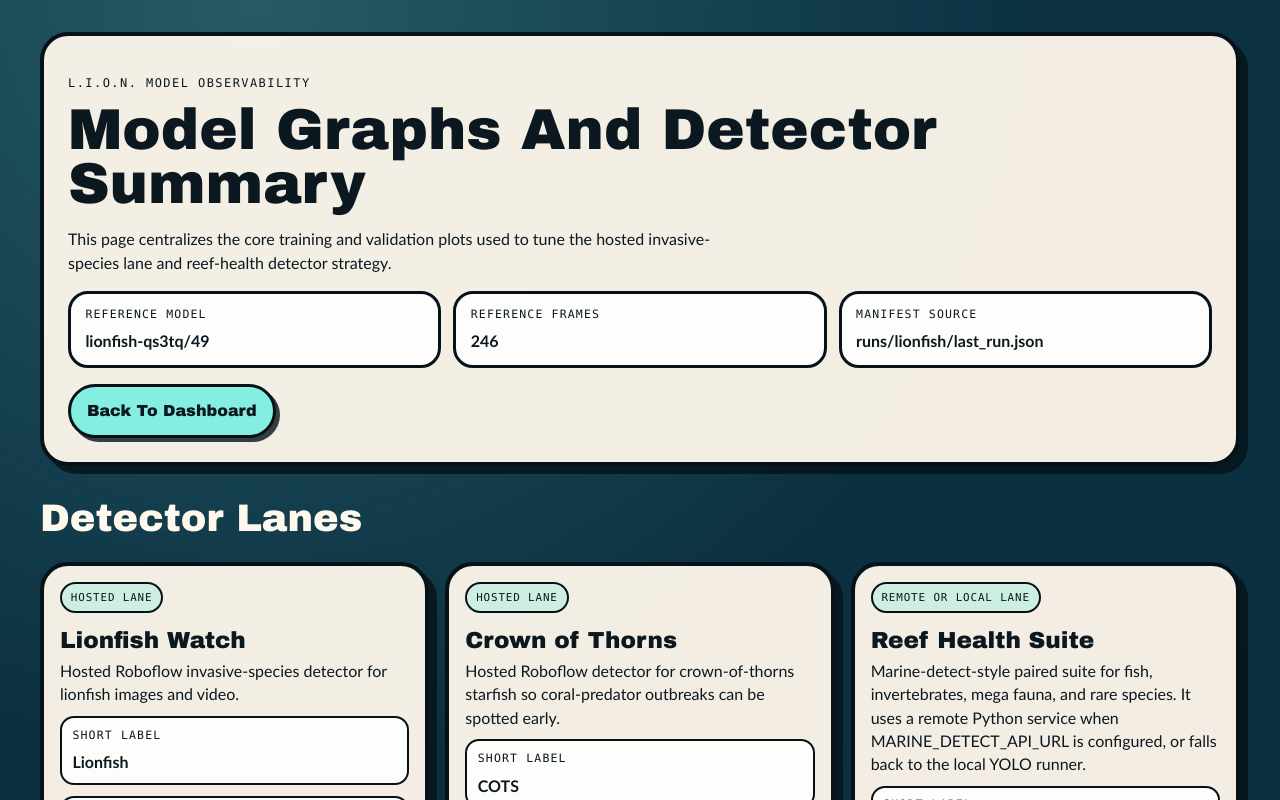
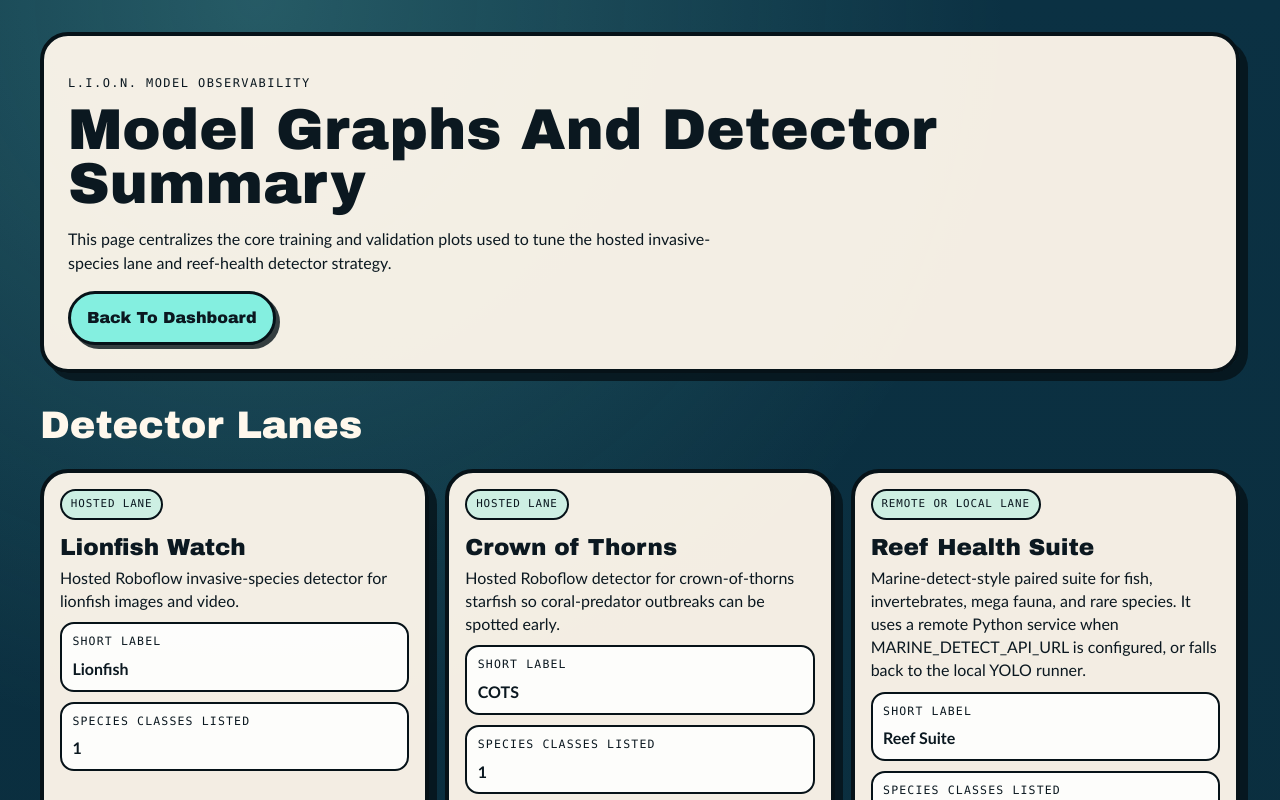
Before and after one commit to PranavaKCode/LION, a Next.js app: page /model-analytics in a window 1280 px wide. Shown: the top 800 px of the page. Built offline with nearby package versions, Linux system fonts and the light colour scheme.

Commit message:
feat: did

```diff
--- a/app/model-analytics/page.tsx
+++ b/app/model-analytics/page.tsx
@@ -56,20 +56,7 @@ export default async function ModelAnalyticsPage() {
           This page centralizes the core training and validation plots used to tune the hosted invasive-species lane and
           reef-health detector strategy.
         </p>
-        <div className={styles.metaGrid}>
-          <div>
-            <span>Reference model</span>
-            <strong>{metrics.hostedModelShort}</strong>
-          </div>
-          <div>
-            <span>Reference frames</span>
-            <strong>{metrics.frameCount}</strong>
-          </div>
-          <div>
-            <span>Manifest source</span>
-            <strong>{metrics.manifestPath}</strong>
-          </div>
-        </div>
+
         <Link className={styles.homeButton} href="/">
           Back To Dashboard
         </Link>
```
